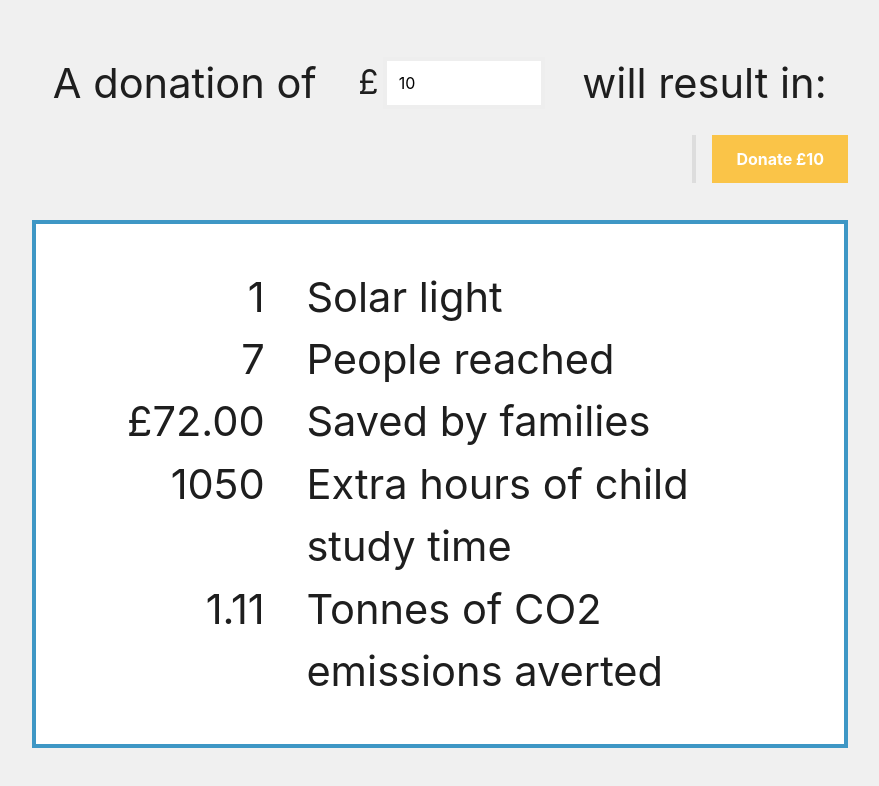
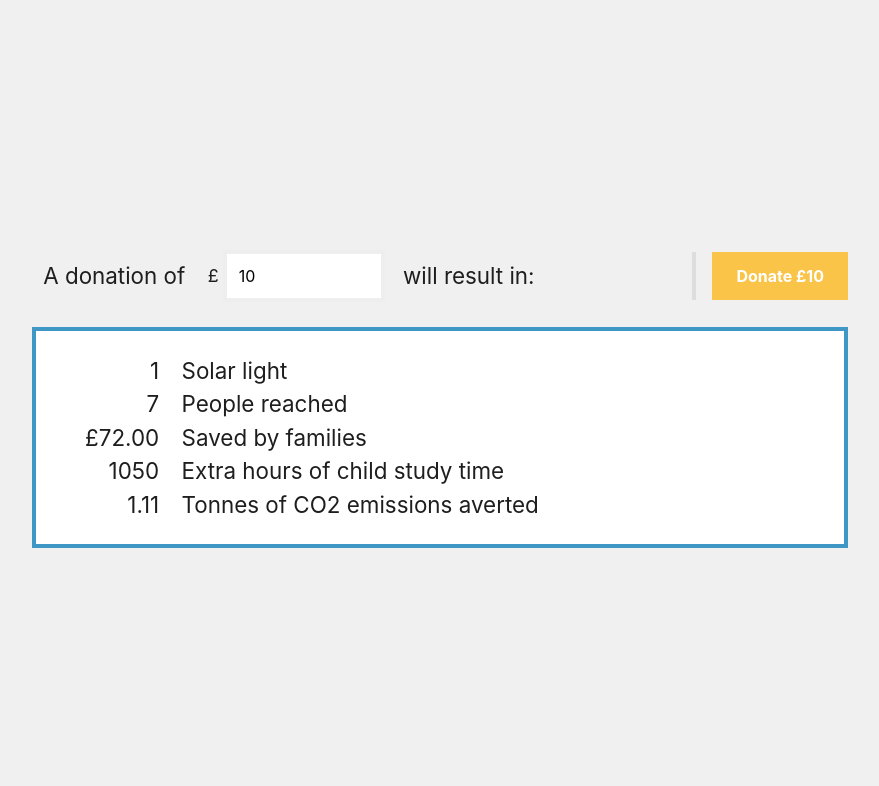
Before and after one commit to jmsv/amigos-calc, a React (Create React App) app: page / in a window 1280 px wide. Shown: the top 786 px of the page, without its empty margins (200-1079 px from the left). Built offline with nearby package versions, Linux system fonts and the light colour scheme; a web font is replaced by a local one.

Commit message:
font resize based on width

```diff
--- a/src/components/Calculator/Calculator.scss
+++ b/src/components/Calculator/Calculator.scss
@@ -1,21 +1,20 @@
 @import '../../scss/variables';
 
-$mqIterations: 19;
 @mixin fontResize($iterations) {
   $i: 1;
   @while $i <= $iterations {
-    @media all and (min-height: 60px * $i) {
+    @media all and (min-width: 60px * $i) {
       body {
-        font-size: 0.2em * $i;
+        font-size: 0.14em * $i;
       }
     }
     $i: $i + 1;
   }
 }
-@include fontResize($mqIterations);
+
+@include fontResize(10);
 
 .calculator {
-  @include fontResize($mqIterations);
   max-width: 880px;
   height: 100vh;
   margin: auto;
```
